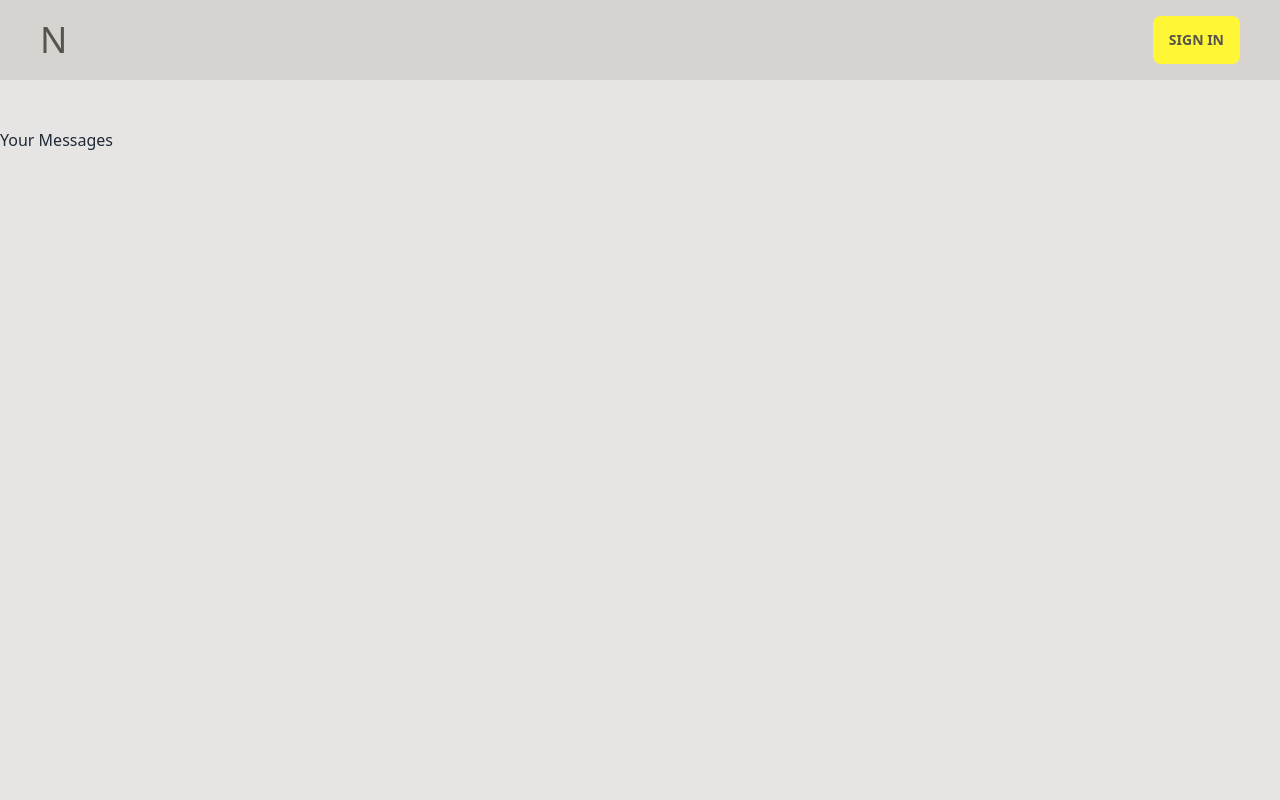
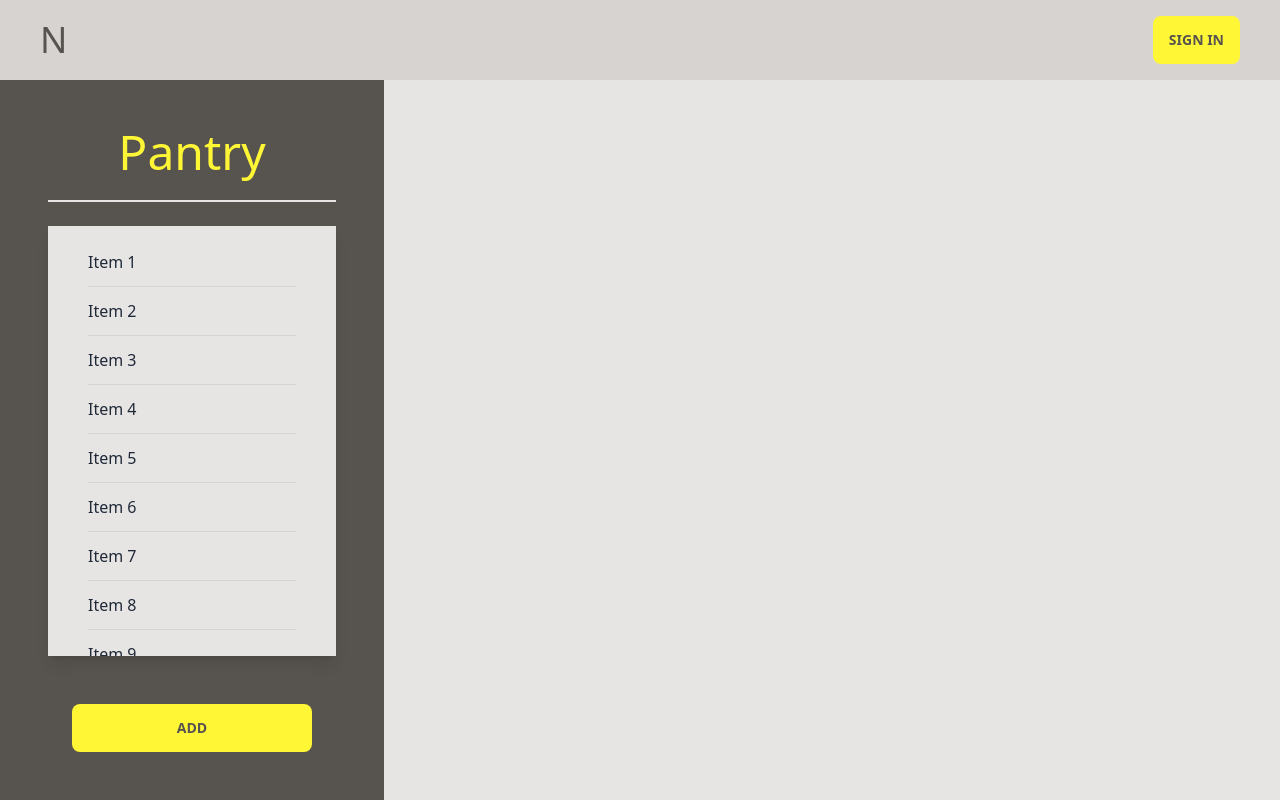
Before and after one commit to Vyonyx/neighbourly, a Next.js app: page /messages in a window 1280 px wide. Built offline with nearby package versions, Linux system fonts and the light colour scheme; no server answers.

Commit message:
refactor pages to work with generic layout component wrapper

```diff
--- a/components/PantryList.tsx
+++ b/components/PantryList.tsx
@@ -1,6 +1,6 @@
 function PantryList() {
   return (
-    <div className="flex flex-col gap-6 bg-neutral-d pt-10 pb-12 px-12 lg:h-screen lg:w-96">
+    <div className="flex flex-col gap-6 bg-neutral-d pt-32 pb-12 px-12 lg:h-screen lg:w-96">
         <h1 className="text-5xl text-center text-primary border-b-2 pb-6 border-neutral-l">Pantry</h1>
 
         <ul className="bg-neutral-l h-full px-10 py-3 divide-y divide-solid divide-neutral flex flex-col shadow-lg lg:overflow-y-scroll">
--- a/components/layout/Layout.tsx
+++ b/components/layout/Layout.tsx
@@ -2,9 +2,9 @@ import Nav from "../Nav"
 
 function Layout({ children } :any) {
   return (
-    <div className="bg-neutral-l h-full">
+    <div className="bg-neutral-l">
       <Nav />
-      <main className="pt-32 h-screen">
+      <main className="min-h-screen">
         {children}
       </main>
     </div>
--- a/pages/_app.tsx
+++ b/pages/_app.tsx
@@ -2,6 +2,7 @@ import '../styles/globals.css'
 import type { AppProps } from 'next/app'
 import { SessionProvider } from 'next-auth/react'
 import { Session } from 'next-auth'
+import Layout from '../components/layout/Layout'
 
 function MyApp({
   Component,
@@ -9,7 +10,9 @@ function MyApp({
 }: AppProps<{ session: Session }>) {
   return (
     <SessionProvider session={session}>
-      <Component { ...pageProps} />
+      <Layout>
+        <Component { ...pageProps} />
+      </Layout>
     </SessionProvider>
   )
 }
--- a/pages/index.tsx
+++ b/pages/index.tsx
@@ -11,8 +11,6 @@ const Home: NextPage = ({ users }: any) => {
       <Head>
         <title>Neighbourly</title>
       </Head>
-
-      <Nav />
 
       <div className="hero h-screen bg-base-200">
         <div className="hero-content flex-col lg:flex-row-reverse px-10 lg:gap-20">
--- a/pages/messages.tsx
+++ b/pages/messages.tsx
@@ -1,18 +1,19 @@
 import Head from "next/head"
 import Layout from "../components/layout/Layout"
 import Nav from "../components/Nav"
+import PantryList from "../components/PantryList"
 
 function Messages() {
   return (
-    <div>
+    <>
       <Head>
         <title>Neighbourly: Messages</title>
       </Head>
 
-      <Layout>
-        <h1>Your Messages</h1>
-      </Layout>
-    </div>
+      <div className="flex flex-col lg:flex-row bg-neutral-l h-full">
+        <PantryList />
+      </div>
+    </>
   )
 }
 export default Messages
--- a/pages/pantry.tsx
+++ b/pages/pantry.tsx
@@ -56,10 +56,9 @@ function Pantry() {
 
   return (
     <div className="flex flex-col lg:flex-row bg-neutral-l h-full">
-      <Nav />
       <PantryList />
 
-      <div className="flex flex-col items-center bg-stone-100 h-full py-6 px-12 lg:flex-grow lg:pt-32 pb-16 lg:h-screen lg:max-h-screen lg:overflow-y-scroll">
+      <div className="flex flex-col items-center bg-stone-100 h-full py-10 px-12 pt-32 lg:flex-grow pb-16 lg:h-screen lg:max-h-screen lg:overflow-y-scroll">
         <h1
           className=
             "text-5xl text-neutral-d py-6 border-b-2 border-neutral-d w-full text-center lg:pt-0 lg:text-start">
--- a/pages/profile.tsx
+++ b/pages/profile.tsx
@@ -14,8 +14,6 @@ function Profile() {
 
   return (
     <div className="flex flex-col items-center pt-36 p-14 gap-10 bg-neutral-l h-screen md:px-40 lg:flex-row lg:gap-20">
-      <Nav />
-
       <div className="flex flex-col gap-10 items-center">
         <div className="avatar">
           <div className="rounded-full w-60 lg:w-80">
```
